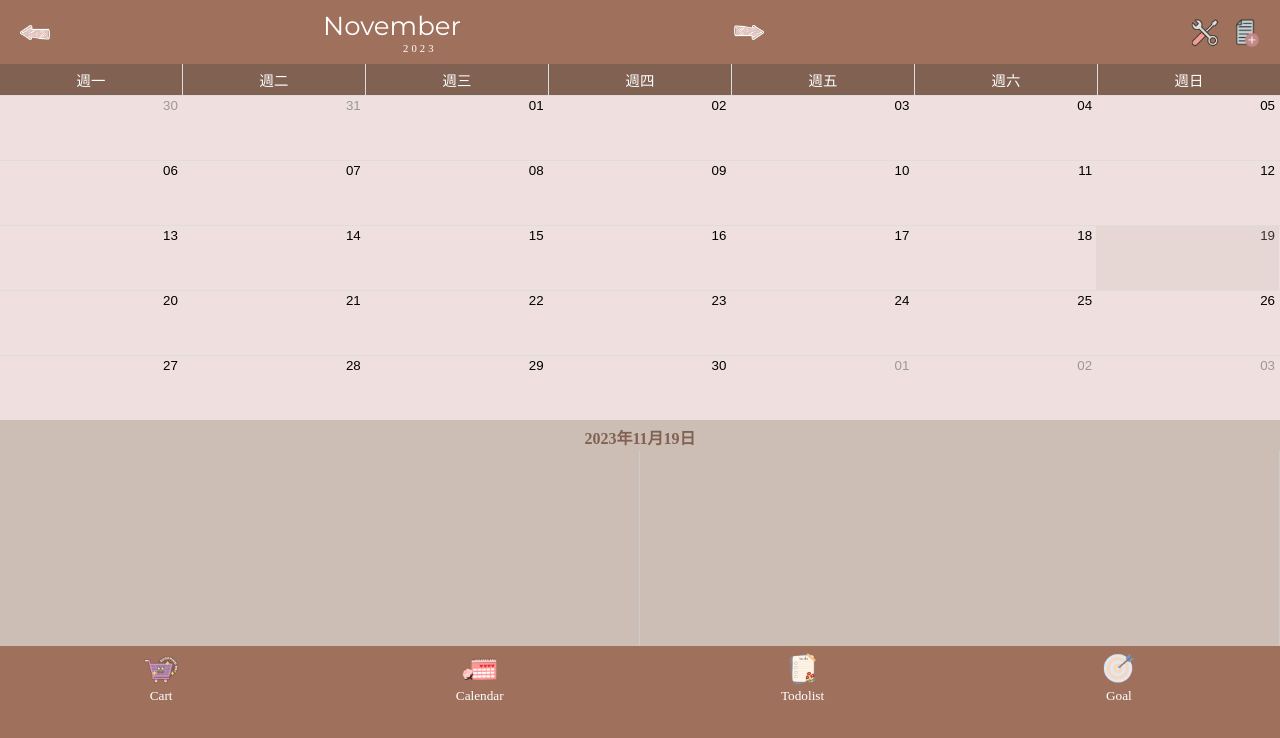
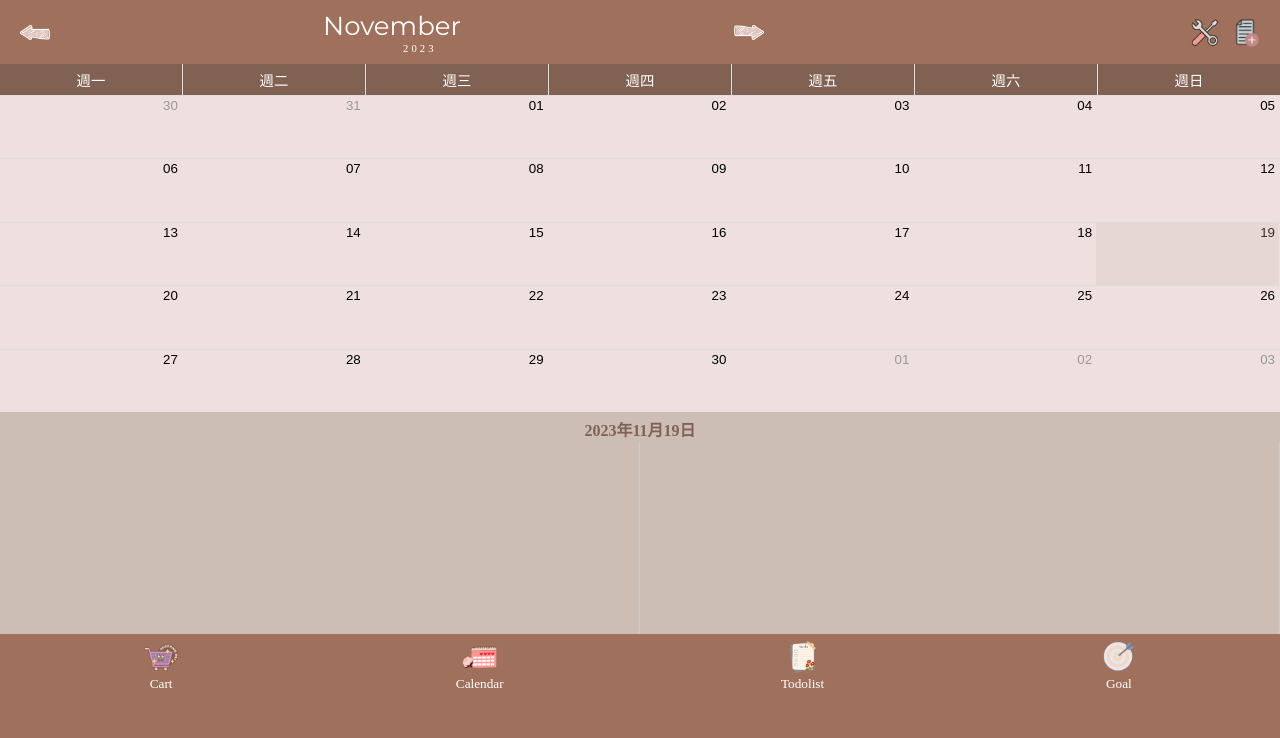
Before and after one commit to adam8130/Calendar, a React (Create React App) app in the folder front-end/: page / in a window 1280 px wide. Shown: the top 738 px of the page. Built offline with nearby package versions, Linux system fonts and the light colour scheme; no server answers.

Commit message:
fix: adjust padding-bottom > frontend

```diff
--- a/front-end/src/layout/Footer.js
+++ b/front-end/src/layout/Footer.js
@@ -9,7 +9,7 @@ const Root = styled.div`
   width: 100%;
   margin-top: auto;
   padding: 5px 5px;
-  padding-bottom: 96px;
+  padding-bottom: 108px;
   background: #9F715D;
   display: flex;
   justify-content: space-around;
```
Also changed, not shown: 7 other files (tests, documents, lock files or other folders).
